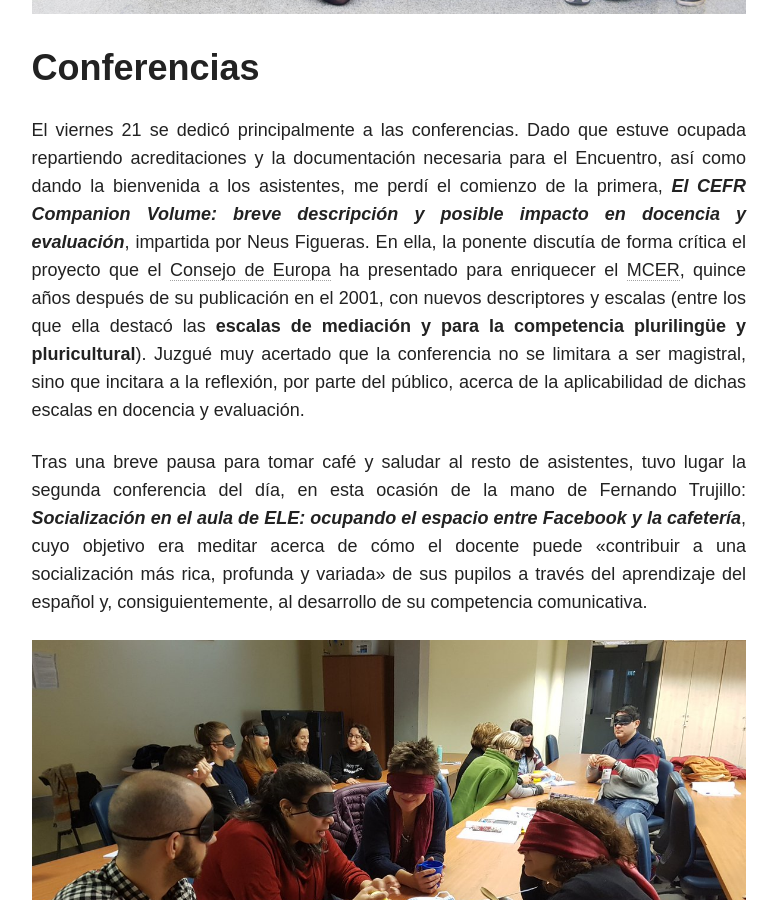
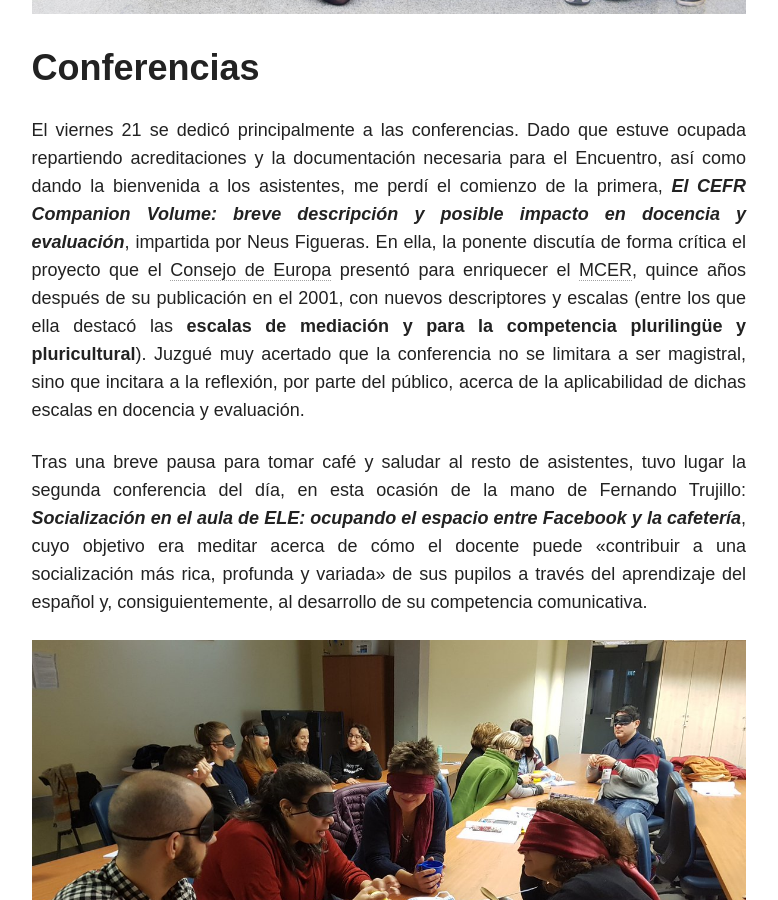
Before and after one commit to immalopez/immalopez.github.io, a Jekyll site: the page built from _posts/blog/2018-12-27-yo-una-joven-padawan.md, in a window 1280 px wide and 900 px high, scrolled down 1609 px. Shown: the whole window, without its empty margins (348-1126 px from the left). Built offline with Jekyll 4.4.1, drawn with Linux system fonts in a browser that asks for light colours; nearby versions of some CDN libraries; comment, search, counter and statistics services are not loaded.

Commit message:
Update 2018-12-27-yo-una-joven-padawan.md

```diff
--- a/_posts/blog/2018-12-27-yo-una-joven-padawan.md
+++ b/_posts/blog/2018-12-27-yo-una-joven-padawan.md
@@ -21,7 +21,7 @@ _Stay tuned for this very relevant opinion!_
 
 # Conferencias
 
-El viernes 21 se dedicó principalmente a las conferencias. Dado que estuve ocupada repartiendo acreditaciones y la documentación necesaria para el Encuentro, así como dando la bienvenida a los asistentes, me perdí el comienzo de la primera, **_El CEFR Companion Volume: breve descripción y posible impacto en docencia y evaluación_**, impartida por Neus Figueras. En ella, la ponente discutía de forma crítica el proyecto que el <a href="https://es.wikipedia.org/wiki/Consejo_de_Europa" target="_blank">Consejo de Europa</a> ha presentado para enriquecer el <a href="https://es.wikipedia.org/wiki/Marco_Común_Europeo_de_Referencia_para_las_lenguas" target="_blank">MCER</a>, quince años después de su publicación en el 2001, con nuevos descriptores y escalas (entre los que ella destacó las **escalas de mediación y para la competencia plurilingüe y pluricultural**). Juzgué muy acertado que la conferencia no se limitara a ser magistral, sino que incitara a la reflexión, por parte del público, acerca de la aplicabilidad de dichas escalas en docencia y evaluación.
+El viernes 21 se dedicó principalmente a las conferencias. Dado que estuve ocupada repartiendo acreditaciones y la documentación necesaria para el Encuentro, así como dando la bienvenida a los asistentes, me perdí el comienzo de la primera, **_El CEFR Companion Volume: breve descripción y posible impacto en docencia y evaluación_**, impartida por Neus Figueras. En ella, la ponente discutía de forma crítica el proyecto que el <a href="https://es.wikipedia.org/wiki/Consejo_de_Europa" target="_blank">Consejo de Europa</a> presentó para enriquecer el <a href="https://es.wikipedia.org/wiki/Marco_Común_Europeo_de_Referencia_para_las_lenguas" target="_blank">MCER</a>, quince años después de su publicación en el 2001, con nuevos descriptores y escalas (entre los que ella destacó las **escalas de mediación y para la competencia plurilingüe y pluricultural**). Juzgué muy acertado que la conferencia no se limitara a ser magistral, sino que incitara a la reflexión, por parte del público, acerca de la aplicabilidad de dichas escalas en docencia y evaluación.
 
 Tras una breve pausa para tomar café y saludar al resto de asistentes, tuvo lugar la segunda conferencia del día, en esta ocasión de la mano de Fernando Trujillo: **_Socialización en el aula de ELE: ocupando el espacio entre Facebook y la cafetería_**, cuyo objetivo era meditar acerca de cómo el docente puede «contribuir a una socialización más rica, profunda y variada» de sus pupilos a través del aprendizaje del español y, consiguientemente, al desarrollo de su competencia comunicativa.
 
```
